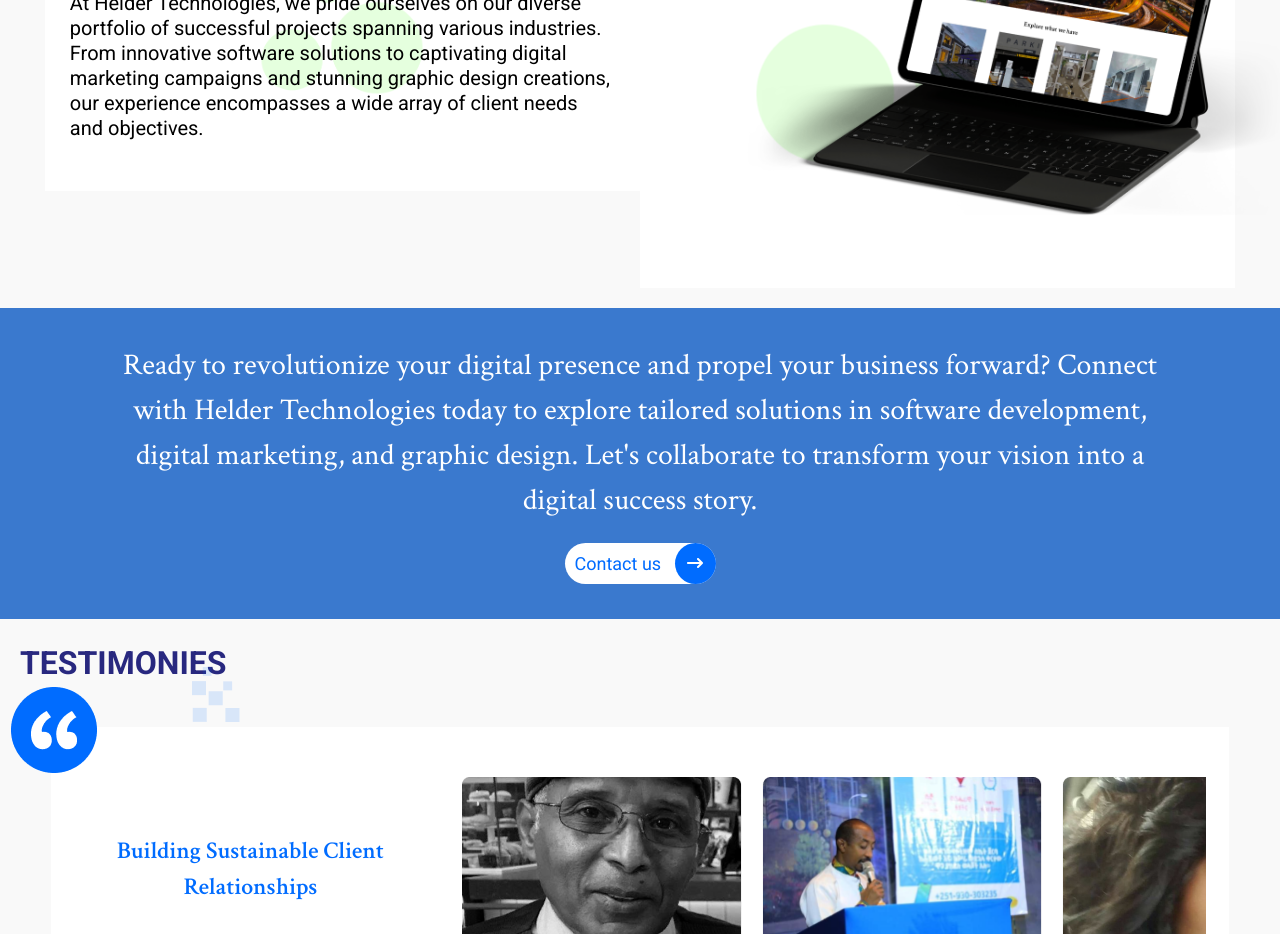
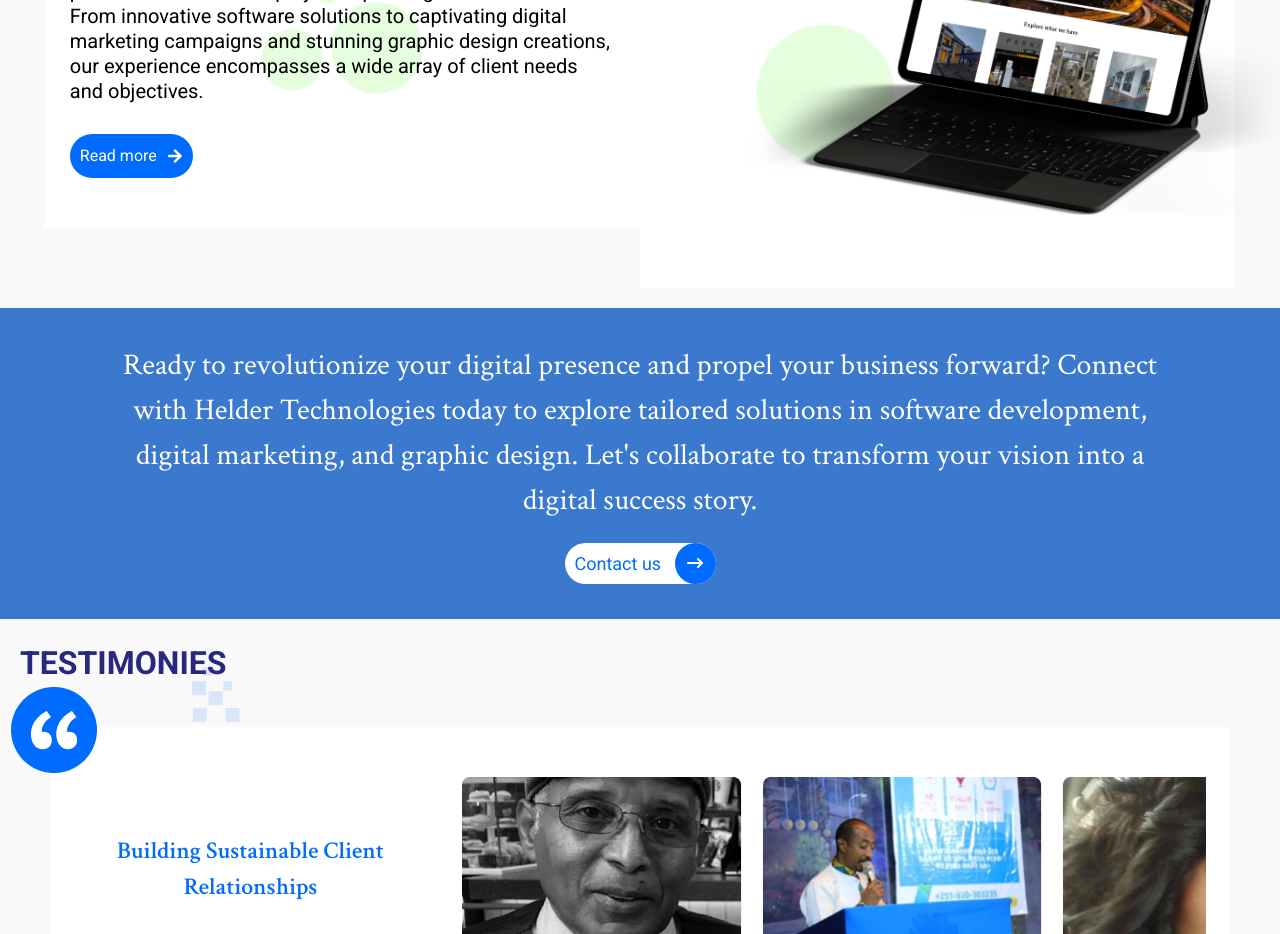
Before and after one commit to haileamlakwalelige/helder-tech, a React (Vite) app: page / in a window 1280 px wide. Shown: the part 2760-3694 px from the top of the page. Built offline with nearby package versions, Linux system fonts and the light colour scheme.

Commit message:
Home page:  Button added in Home projects section

```diff
--- a/src/components/home/HomeProjects.tsx
+++ b/src/components/home/HomeProjects.tsx
@@ -3,6 +3,7 @@
 import homeServiceImg2 from "../../assets/homeServiceImg2.png";
 import homeServiceIcon1 from "../../assets/homeServiceIcon1.png";
 import homeServiceIcon2 from "../../assets/homeServiceIcon2.png";
+import Button from "../reusables/Button";
 
 const HomeProjects = () => {
   return (
@@ -20,6 +21,8 @@
             stunning graphic design creations, our experience encompasses a wide
             array of client needs and objectives.
           </p>
+
+          <Button />
           <img src={homeServiceIcon1} width="161px" height="121px" className="z-0 absolute top-[50%] left-[50%] translate-x-[-50%] translate-y-[-50%]" alt="" />
         </div>
 
```
